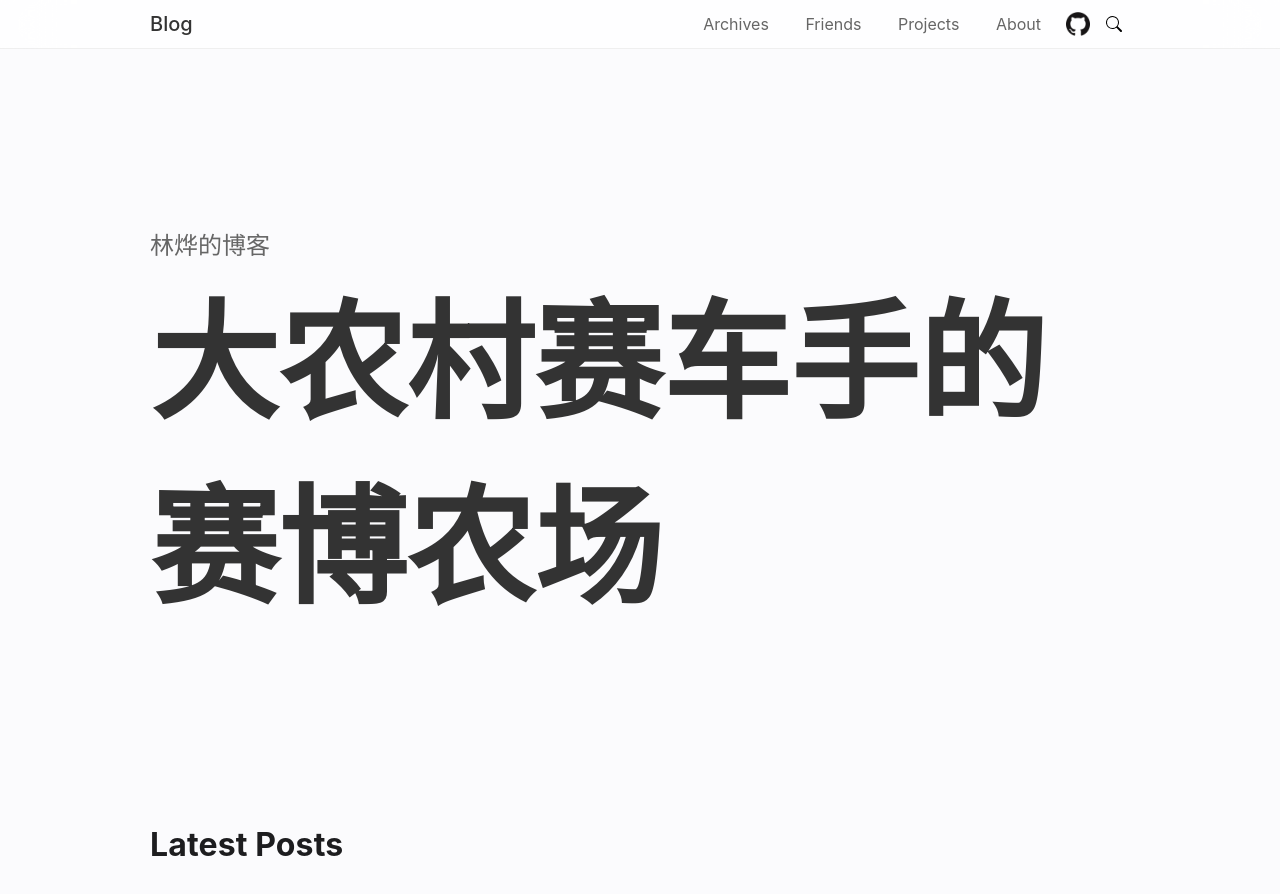
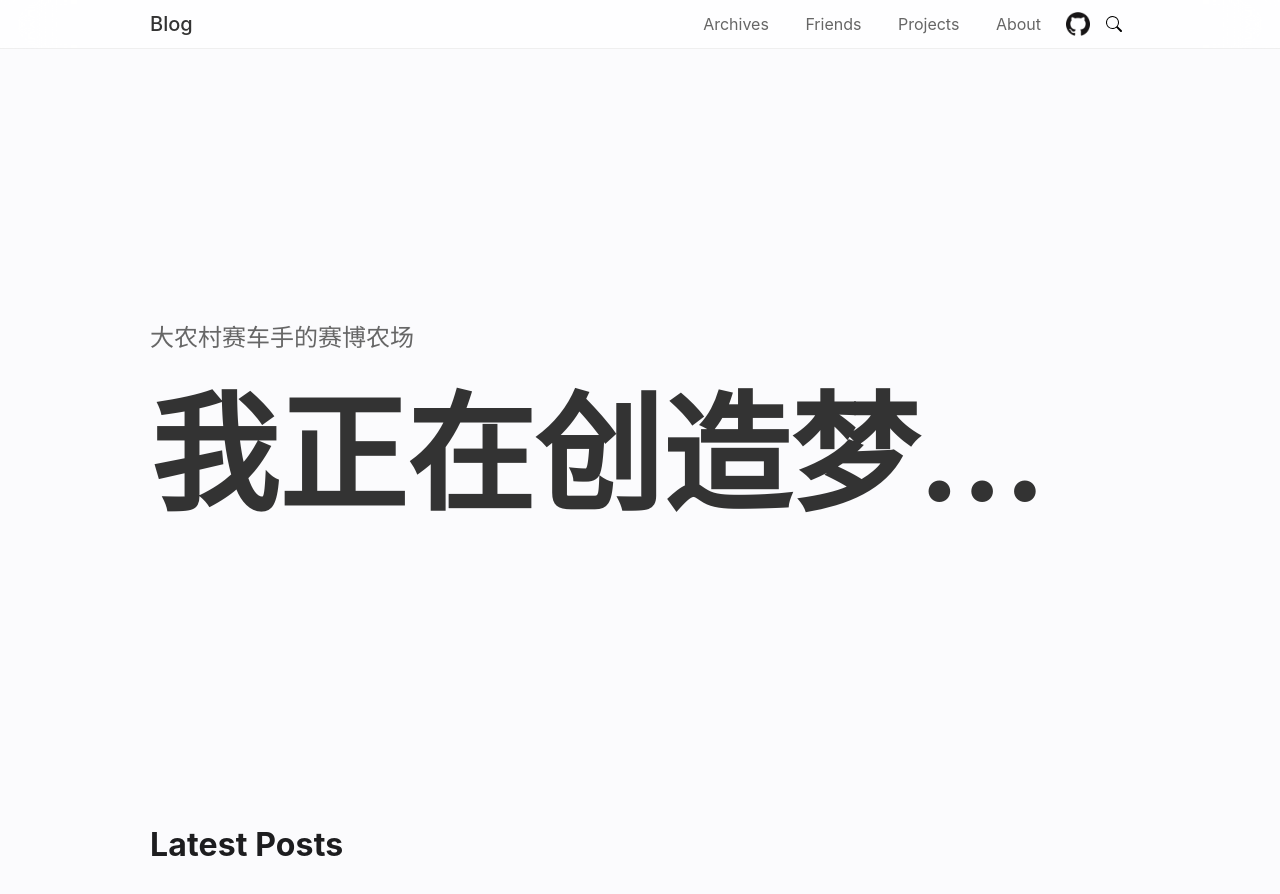
Before and after one commit to andinsummer/andinsummer.github.io, a plain HTML site: page index.html in a window 1280 px wide. Shown: the top 894 px of the page. Drawn offline with nearby package versions, Linux system fonts and the light colour scheme.

Commit message:
Site updated: 2025-03-28 01:10:18

```diff
--- a/index.html
+++ b/index.html
@@ -131,8 +131,8 @@
 
     <div class="hero">
         <div class="group">
-            <h2 class="sub">林烨的博客</h2>
-            <h2 class="large">大农村赛车手的赛博农场</h2>
+            <h2 class="sub">大农村赛车手的赛博农场</h2>
+            <h2 class="large">我正在创造梦…</h2>
         </div>
     </div>
 
```
